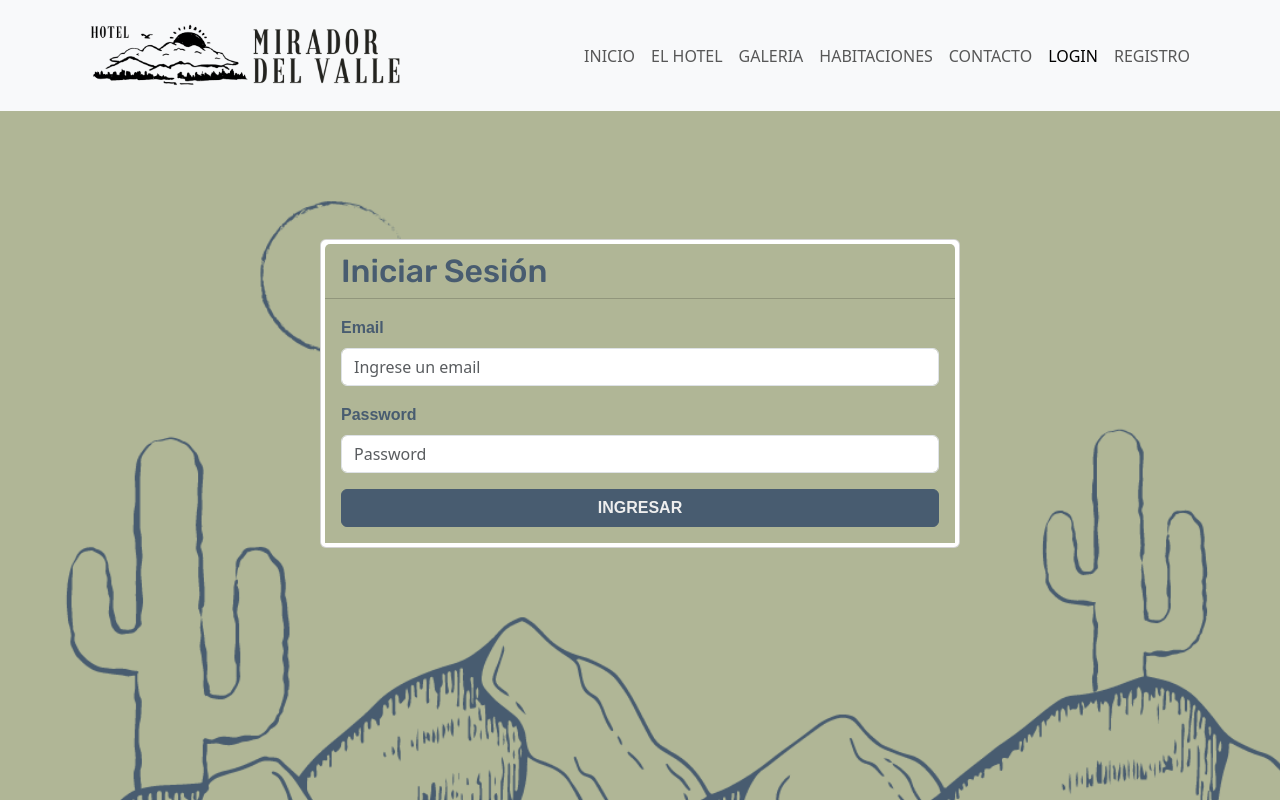
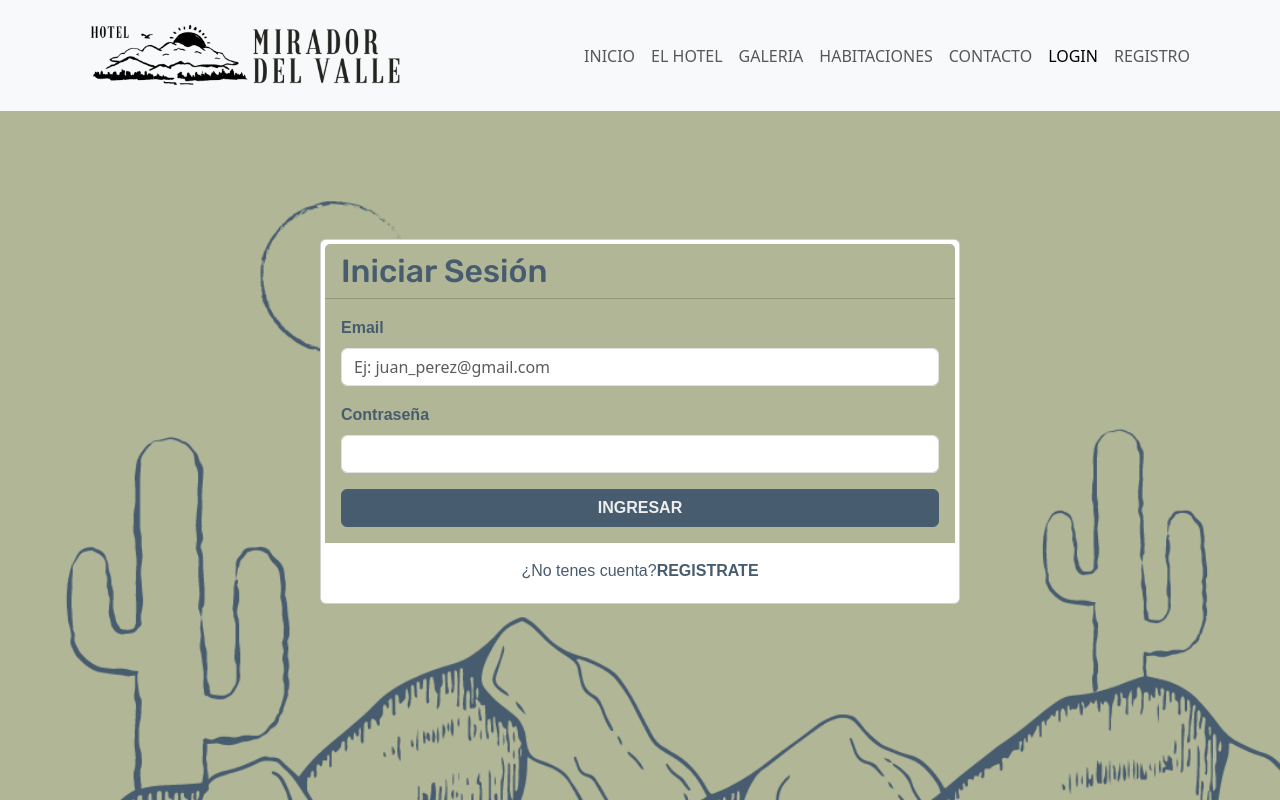
Before and after one commit to lucasecapdevila/hotel-mirador-del-valle, a React (Vite) app: page /login in a window 1280 px wide. Shown: the top 800 px of the page. Built offline with nearby package versions, Linux system fonts and the light colour scheme; no server answers; a web font is replaced by a local one.

Commit message:
agrego opción de registro a la página login

```diff
--- a/src/App.css
+++ b/src/App.css
@@ -119,7 +119,9 @@ a.btnCardHabitacion:hover {
 .rojo{
   color: #8F6A74;
 }
-
+.azul{
+  color:#485c70;
+}
 .contenedor {
   position: relative;
   text-align: center;
@@ -267,6 +269,10 @@ button.btnLogin:hover{
   background-size:cover;
   background-repeat: no-repeat;
 }
+a.linkRegistro{
+  color: #485c70;
+  text-decoration: none;
+}
 
 @media only screen and (max-width: 767px) {
   .tituloPrincipal h1 {
--- a/src/components/pages/Login.jsx
+++ b/src/components/pages/Login.jsx
@@ -2,7 +2,7 @@ import { Form, Button, Card } from "react-bootstrap";
 import { useForm } from "react-hook-form";
 import { login } from "../../helpers/queries";
 import Swal from "sweetalert2";
-import { useNavigate } from "react-router-dom";
+import { useNavigate, Link } from "react-router-dom";
 
 const Login = ({ setUsuarioLogueado }) => {
   const {
@@ -43,7 +43,7 @@ const Login = ({ setUsuarioLogueado }) => {
                 <Form.Label className="textos fw-bold">Email</Form.Label>
                 <Form.Control
                   type="email"
-                  placeholder="Ingrese un email"
+                  placeholder="Ej: juan_perez@gmail.com"
                   {...register("email", {
                     required: "El email es obligatorio",
                     minLength: {
@@ -68,10 +68,10 @@ const Login = ({ setUsuarioLogueado }) => {
               </Form.Group>
 
               <Form.Group className="mb-3" controlId="formBasicPassword">
-                <Form.Label className="textos fw-bold">Password</Form.Label>
+                <Form.Label className="textos fw-bold">Contraseña</Form.Label>
                 <Form.Control
                   type="password"
-                  placeholder="Password"
+                  placeholder=""
                   {...register("password", {
                     required: "El password es obligatorio",
                     minLength: {
@@ -99,7 +99,16 @@ const Login = ({ setUsuarioLogueado }) => {
               </Button>
             </Form>
           </Card.Body>
+          <div className="text-center textos azul mt-3">
+          <p>
+            ¿No tenes cuenta?
+            <Link className=" fw-semibold linkRegistro" to={"/error404/"}>
+              REGISTRATE
+            </Link>
+          </p>
+        </div>
         </Card>
+
       </div>
     </div>
   );
```
